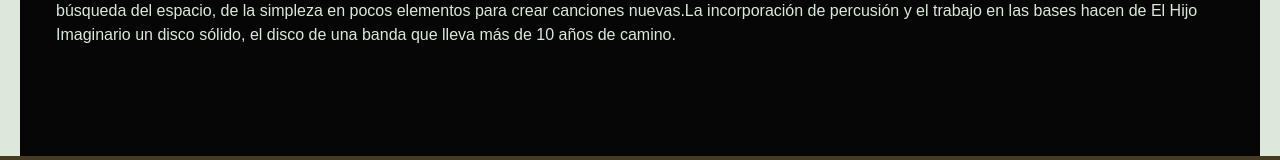
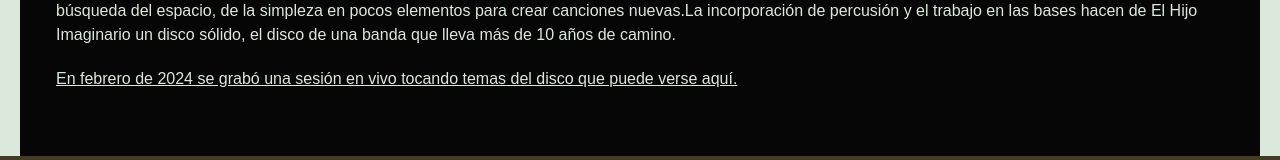
Before and after one commit to JusRecondo/lcdlu-web, a React (Vite) app: page /musica in a window 1280 px wide. Shown: the part 594-754 px from the top of the page. Built offline with nearby package versions, Linux system fonts and the light colour scheme; a web font is replaced by a local one.

Commit message:
Finish music page slider

```diff
--- a/src/assets/data.json
+++ b/src/assets/data.json
@@ -17,7 +17,10 @@
             "year": "2024",
             "summary": "Es el cuarto disco de estudio de la banda. Compuesto casi todo en pandemia, recorre momentos de duelo, crecimiento y eclecticismo musical.\nSe presenta una búsqueda del espacio, de la simpleza en pocos elementos para crear canciones nuevas.La incorporación de percusión y el trabajo en las bases hacen de El Hijo Imaginario un disco sólido, el disco de una banda que lleva más de 10 años de camino.",
             "embed": "https://open.spotify.com/embed/album/5kI8nsIzJrDNZlUxB7ikuO?utm_source=generator",
-            "video": "https://youtu.be/xusmXTqJYc4?si=1lkMx2_PltCqt-UM"
+            "video": {
+                "link": "https://youtu.be/xusmXTqJYc4?si=1lkMx2_PltCqt-UM",
+                "text": "En febrero de 2024 se grabó una sesión en vivo tocando temas del disco que puede verse aquí."
+            }
         },
         {
             "name": "Remolinos",
@@ -25,7 +28,10 @@
             "year": "2022",
             "summary": "En esta canción, la banda explora ritmos desde donde expresarse, incursionando en instrumentaciones orgánicas y electrónicas que suman otros colores tímbricos. Siguiendo la línea que comenzaron a trazar con “En puntas de pie” y “Un viento a favor”. (Prisma Contenidos)",
             "embed": "https://open.spotify.com/embed/album/1GGvCV6N0gNgl9D0pQjqxT?utm_source=generator",
-            "video": "https://youtu.be/iArqlbxWTeE?si=KfMBFKUi-GYP_Qw0"
+            "video": {
+                "link": "https://youtu.be/iArqlbxWTeE?si=KfMBFKUi-GYP_Qw0",
+                "text": "Videoclip filmado en 2022"
+            }
         },
         {
             "name": "Un viento a favor",
@@ -33,7 +39,10 @@
             "year": "2021",
             "summary": "Después de publicar “En puntas de pie” en mayo, donde experimentaban con sonidos electrónicos, la agrupación argentina ahora presenta “Un viento a favor“: para su su segundo single del año, la banda de Haedo incursiona por primera vez en arreglos orquestales y ritmos tribales.\nLa canción fue producida por Leandro Troiano, quien además se encargó de la dirección del videoclip que acompaña el estreno.\nLa génesis del audiovisual se remonta a una idea de Vanina, bajista y vocalista de la banda, quien imaginó a una persona corriendo con desesperación, escapando de sus miedos, presiones y frustaciones.\nTroiano cuenta: “De ahí en más empecé a escribir un guion que incluyera a la banda tocando y escenas del actor donde representara distintos momentos de la canción. Decidimos hacerlo en blanco y negro para que ambas secuencias tengan un denominador común, además de que nos encanta”.(Indie Hoy)",
             "embed": "https://open.spotify.com/embed/album/1RPpgnp3QXrk3Duyc3pQ6K?utm_source=generator",
-            "video": "https://www.youtube.com/watch?v=nqo06-8lyYk"
+            "video": {
+                "link": "https://www.youtube.com/watch?v=nqo06-8lyYk",
+                "text": "Videoclip filmado en Mayo 2021"
+            }
         },
         {
             "name": "En puntas de pie",
@@ -41,7 +50,10 @@
             "year": "2021",
             "summary": "En Puntas de Pie” es una canción diferente dentro del universo de la banda. Una búsqueda sonora nueva donde predominan los sonidos electrónicos modernos y abstractos. La canción está sumergida en un groove afro/jungle que se fusiona muy bien con texturas de sintetizadores y el vuelo sensorial y onírico de la letra. La producción de Florencio Finkel aportó nuevos sonidos, ritmos y loops al estilo de canción pop al que nos tiene acostumbrados La Cara de los Últimos.(Moviendo Cultura)",
             "embed": "https://open.spotify.com/embed/album/7ABPcZnGM4ds11B3yzoGVJ?utm_source=generator",
-            "video": "https://youtu.be/bpqO8vWjPWo?si=VEWICMQ-SDsvsHkv"
+            "video": {
+                "link": "https://youtu.be/bpqO8vWjPWo?si=VEWICMQ-SDsvsHkv",
+                "text": "Videoclip filmado en 2021"
+            }
         },
         {
             "name": "Si Mañana",
@@ -49,7 +61,7 @@
             "year": "2019",
             "summary": "En este disco, la identidad musical que la banda fue afianzando durante sus años de recorrido, se enriquece al sumar elementos sonoros y ritmos aún no explorados en sus trabajos anteriores. Con la producción artística de Leandro Troiano (cantante, compositor, guitarrista y programador), el álbum nos ofrece siete bellas canciones de indie, pop y rock, donde confluyen guitarras psicodélicas, sintetizadores, programaciones y cuidadosos arreglos vocales para narrar historias que se sumergen en sentimientos profundos.",
             "embed": "https://open.spotify.com/embed/album/7uCKesEgGi0yQnCj7YQYMw?utm_source=generator",
-            "video": ""
+            "video": null
         },
         {
             "name": "Un Puente Invisible",
@@ -57,7 +69,7 @@
             "year": "2017",
             "summary": "Su segundo disco, grabado en MCL y Martillo Estudio con la producción artística de Gerardo Farez, reconocido músico y productor. En este registro, La Cara de los Últimos dejó plasmadas sus raíces e influencias, que recorren el brit pop, el rock alternativo, y el pop.\nSus videoclips, de dos de los temas de este disco, Brillar y Curar , reflejan la versatilidad, los matices y las texturas que la banda aporta a la escena emergente.",
             "embed": "https://open.spotify.com/embed/album/4TwgsuZQtaokTXFas2pc9y?utm_source=generator",
-            "video": "https://youtu.be/AxKkWaIF4BY?si=VE5sI7bz-DYFCE0r"
+            "video": null
         },
         {
             "name": "Jupiter",
@@ -65,7 +77,7 @@
             "year": "2014",
             "summary": "Su primer álbum, grabado y mezclado en Estudio Umbral y masterizado por Edu Pereyra en Romaphonic. “Fue un disco muy impulsivo que tiene algunos toques punk”",
             "embed": "https://open.spotify.com/embed/album/2cmypIh1E1fjjmwmnr7uNE?utm_source=generator",
-            "video": ""
+            "video": null
         }
     ],
     "videos": [
@@ -75,6 +87,13 @@
             "year": "2024",
             "summary": "Filmado en Febrero 2024 en CheLA, Parque Patricios, CABA.\nDirección: Marcos Pandolfi. Producción: Panamérica Estudio. Locación: Juan Marco Litrica. Dir. de fotografía: Marcos Pandolfi. Cámaras: Marcos Pandolfi, Juan Marco Litrica. PostProducción: Marcos Pandolfi. Foto fija y colaboración: Guille Bosch. Ingeniero de sonido: Jona Loredo. Agradecimientos: Mariana Panella.",
             "embed": "https://www.youtube.com/embed/xusmXTqJYc4?si=bjK5kZ5OsJTNm5XE>"
+        },
+        {
+            "name": "Remolinos",
+            "type": "Videoclip",
+            "year": "2022",
+            "summary": "Filmado en Marzo 2022. Cámaras, edición y montaje: India Audiovisuales (Ornella Giagnacovo). Dirección de fotografía: Marcos Pandolfi. Asistente de fotografía: Mariana Panella.Idea y Dirección: Leandro Troiano. Actrices: Aline Antonia Yevenes - Georgina Giagnacovo.Locación: Deofi Estudio (Morón, Buenos Aires)",
+            "embed": "https://youtu.be/iArqlbxWTeE?si=clgtWuO6186azN_N"
         },
         {
             "name": "Un viento a favor",
--- a/src/pages/Music.jsx
+++ b/src/pages/Music.jsx
@@ -33,6 +33,14 @@ const Music = () => {
                             loading="lazy"
                         ></iframe>
                         <p>{item.summary}</p>
+                        {item.video && (
+                            <a
+                                href={item.video.link}
+                                target="_blank"
+                            >
+                                {item.video.text}
+                            </a>
+                        )}
                     </div>
                 ))}
             </Slider>
--- a/src/styles/pages/_music.scss
+++ b/src/styles/pages/_music.scss
@@ -4,6 +4,10 @@
 
     h3, p {
         margin: 20px 0;
+    }
+
+    a {
+        text-decoration: underline;
     }
 
     .slick-next, .slick-prev {
```
